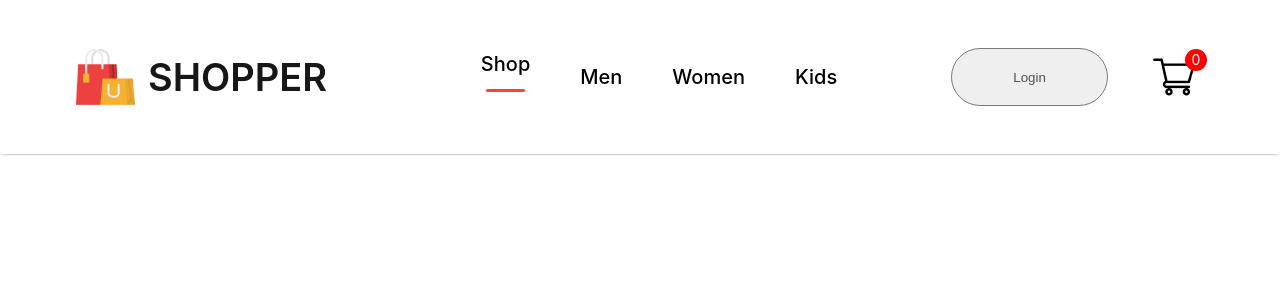
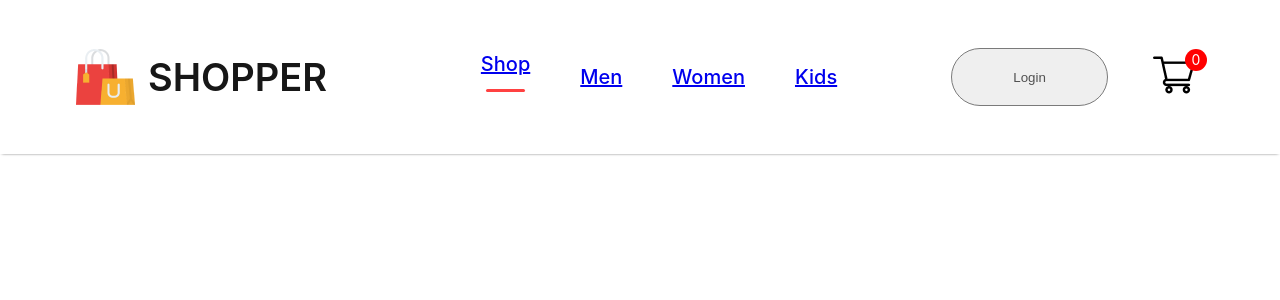
Before and after one commit to eraldkasaj/E-Commerce-App, a React (Create React App) app in the folder e-commerce-app/: page / in a window 1280 px wide. Shown: the top 300 px of the page. Built offline with nearby package versions, Linux system fonts and the light colour scheme.

Commit message:
Category-update

```diff
--- a/e-commerce-app/src/App.js
+++ b/e-commerce-app/src/App.js
@@ -1,10 +1,30 @@
 import React from "react";
 import Navbar from "./Components/Navbar/Navbar";
+import {BrowserRouter,Routes,Route} from 'react-router-dom'
+import Shop from "./Pages/Shop";
+import ShopCategory from "./Pages/ShopCategory";
+import LoginSignUp from "./Pages/LoginSignUp";
+import Product from "./Pages/Product"
+import Cart from "./Pages/Cart"
 
 function App() {
   return (
     <div>
-     <Navbar/>
+    <BrowserRouter>
+    <Navbar></Navbar>
+    <Routes>
+      <Route path='/' element={<Shop/>}/>
+      <Route path='/mens' element={<ShopCategory category='men'/>}/>
+      <Route path='/womens' element={<ShopCategory category='women'/>}/>
+      <Route path='/kids' element={<ShopCategory category='kid'/>}/>
+
+      <Route path='/product' element={<Product/>}>
+        <Route path=':productId' element={<Product/>}/>
+      </Route>
+      <Route path='/cart' element={<Cart/>}/>
+      <Route path='/login' element={<LoginSignUp/>}/>
+    </Routes>
+    </BrowserRouter>
     </div>
   );
 }
--- a/e-commerce-app/src/Components/Navbar/Navbar.jsx
+++ b/e-commerce-app/src/Components/Navbar/Navbar.jsx
@@ -1,4 +1,5 @@
 import React, { useState } from "react";
+import { Link } from 'react-router-dom';
 import './Navbar.css'
 import logo from '../Assets/logo.png'
 import cart_icon from '../Assets/cart_icon.png'
@@ -14,14 +15,14 @@
       <p>SHOPPER</p>
      </div>
     <ul className="nav-menu">
-    <li onClick={()=>{setMenu('shop')}}>Shop{menu==="shop"?<hr/>:<></>}</li>
-    <li onClick={()=>{setMenu('mens')}}>Men{menu==="mens"?<hr/>:<></>}</li>
-    <li onClick={()=>{setMenu('womens')}}>Women{menu==="womens"?<hr/>:<></>}</li>
-    <li onClick={()=>{setMenu('kids')}}>Kids{menu==="kids"?<hr/>:<></>}</li>
+    <li onClick={()=>{setMenu('shop')}}><Link to='/'>Shop</Link>{menu==="shop"?<hr/>:<></>}</li>
+    <li onClick={()=>{setMenu('mens')}}><Link to='/mens'>Men</Link>{menu==="mens"?<hr/>:<></>}</li>
+    <li onClick={()=>{setMenu('womens')}}><Link to='/womens'>Women</Link>{menu==="womens"?<hr/>:<></>}</li>
+    <li onClick={()=>{setMenu('kids')}}><Link to='/kids'>Kids</Link>{menu==="kids"?<hr/>:<></>}</li>
     </ul>
     <div className="nav-login-cart">
-      <button>Login</button>
-      <img src={cart_icon}/>
+     <Link to='/login'><button>Login</button></Link>
+      <Link to='/cart'><img src={cart_icon}/></Link>
       <div className="nav-cart-count">0</div>
     </div>
     </div>
--- /dev/null
+++ b/e-commerce-app/src/Pages/Cart.jsx
@@ -0,0 +1,10 @@
+import React from 'react'
+
+const Cart = () => {
+    return (
+        <div>
+
+        </div>
+    )
+}
+export default Cart
--- /dev/null
+++ b/e-commerce-app/src/Pages/LoginSignUp.jsx
@@ -0,0 +1,10 @@
+import React from 'react'
+
+const LoginSignUp = () => {
+    return (
+        <div>
+
+        </div>
+    )
+}
+export default LoginSignUp
--- /dev/null
+++ b/e-commerce-app/src/Pages/Product.jsx
@@ -0,0 +1,10 @@
+import React from 'react'
+
+const Product = () => {
+    return (
+        <div>
+
+        </div>
+    )
+}
+export default Product
--- /dev/null
+++ b/e-commerce-app/src/Pages/Shop.jsx
@@ -0,0 +1,10 @@
+import React from 'react'
+
+const Shop = () => {
+    return (
+        <div>
+
+        </div>
+    )
+}
+export default Shop
--- /dev/null
+++ b/e-commerce-app/src/Pages/ShopCategory.jsx
@@ -0,0 +1,10 @@
+import React from 'react'
+
+const ShopCategory = () => {
+    return (
+        <div>
+
+        </div>
+    )
+}
+export default ShopCategory
```
